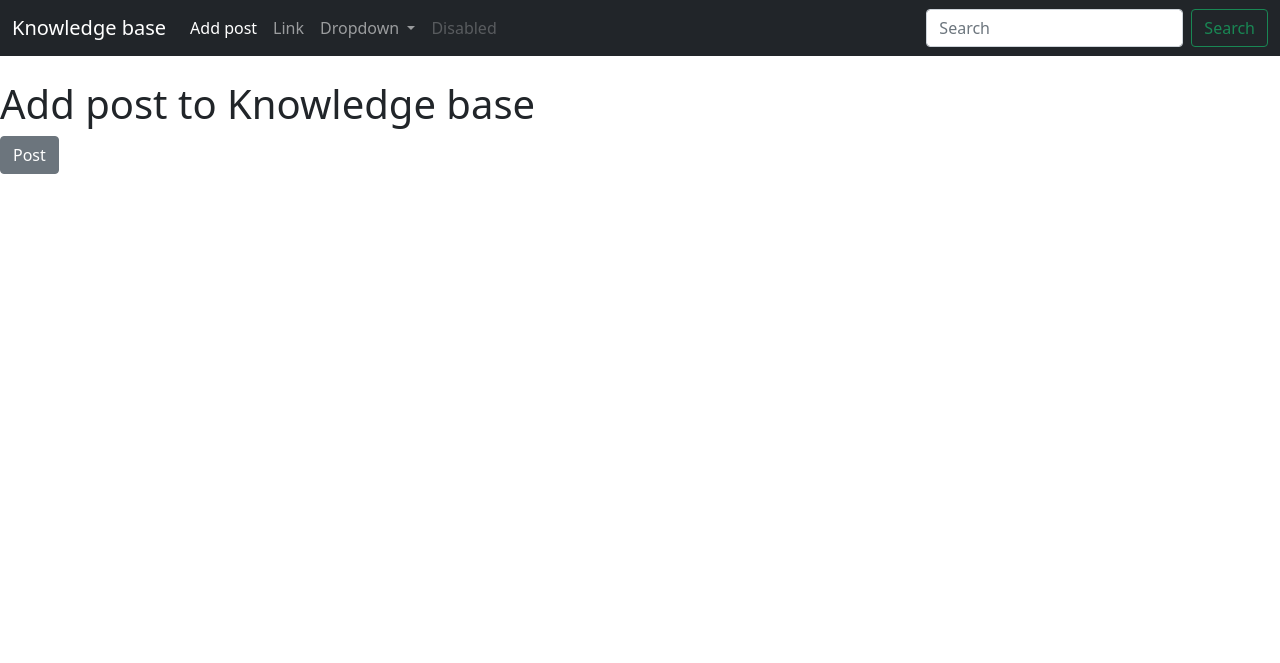
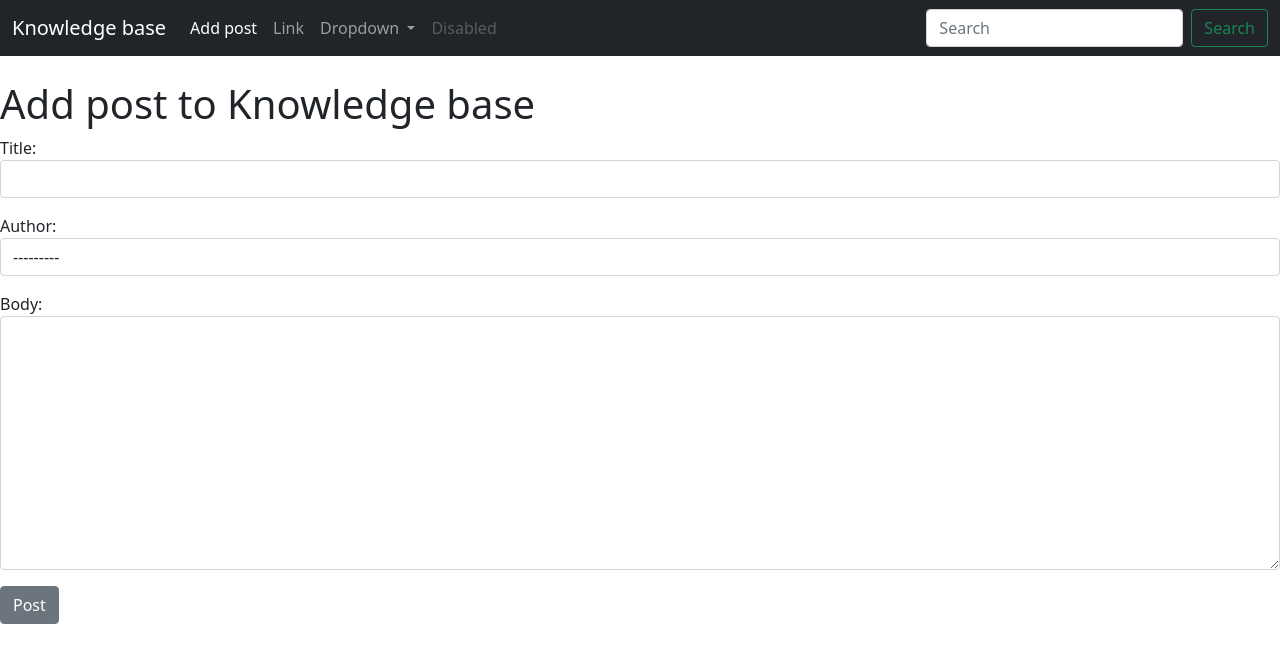
Before and after one commit to mironenko-dev/first-django-project, a Django app: template blog/templates/add_post.html in a window 1280 px wide. Shown: the top 663 px of the page. Run offline with Django 4.2, Linux system fonts and the light colour scheme; the template is opened without the code that fills it: values that come from a table or form of the project are taken from there, others are empty; data comes from the database, SQL or seed files in the repository; both versions use the stored data as it was after the commit.

Commit message:
6th day of coding, added styles for forms

```diff
--- /dev/null
+++ b/blog/forms.py
@@ -0,0 +1,14 @@
+from django import forms
+from .models import Post
+
+
+class PostForm(forms.ModelForm):
+    class Meta:
+        model = Post
+        fields = ('title', 'author', 'body')
+
+        widgets = {
+            'title': forms.TextInput(attrs={'class': 'form-control'}),
+            'author': forms.Select(attrs={'class': 'form-control'}),
+            'body': forms.Textarea(attrs={'class': 'form-control'})
+        }
--- a/blog/templates/add_post.html
+++ b/blog/templates/add_post.html
@@ -5,10 +5,15 @@
 
 <h1> Add post to Knowledge base </h1>
 
-<form method="POST">
-{% csrf_token %}
-{{ form.as_p }}
-<button class="btn btn-secondary">Post</button>
+
+
+<div class="form-group">
+    <form method="POST">
+    {% csrf_token %}
+    {{ form.as_p}}
+    <button class="btn btn-secondary">Post</button>
+<div/>
+
 
 
 {% endblock %}
--- a/blog/views.py
+++ b/blog/views.py
@@ -1,6 +1,8 @@
 from django.shortcuts import render
 from django.views.generic import ListView, DetailView, CreateView
 from .models import Post
+from .forms import PostForm
+
 
 """def home(request):
     return render(request, 'home.html', {})"""
@@ -18,5 +20,6 @@ class ArticleDetailView(DetailView):
 
 class AddPostView(CreateView):
     model = Post
+    form_class = PostForm
     template_name = 'add_post.html'
-    fields = '__all__'
+    #fields = '__all__'
```
Also changed, not shown: db.sqlite3.
